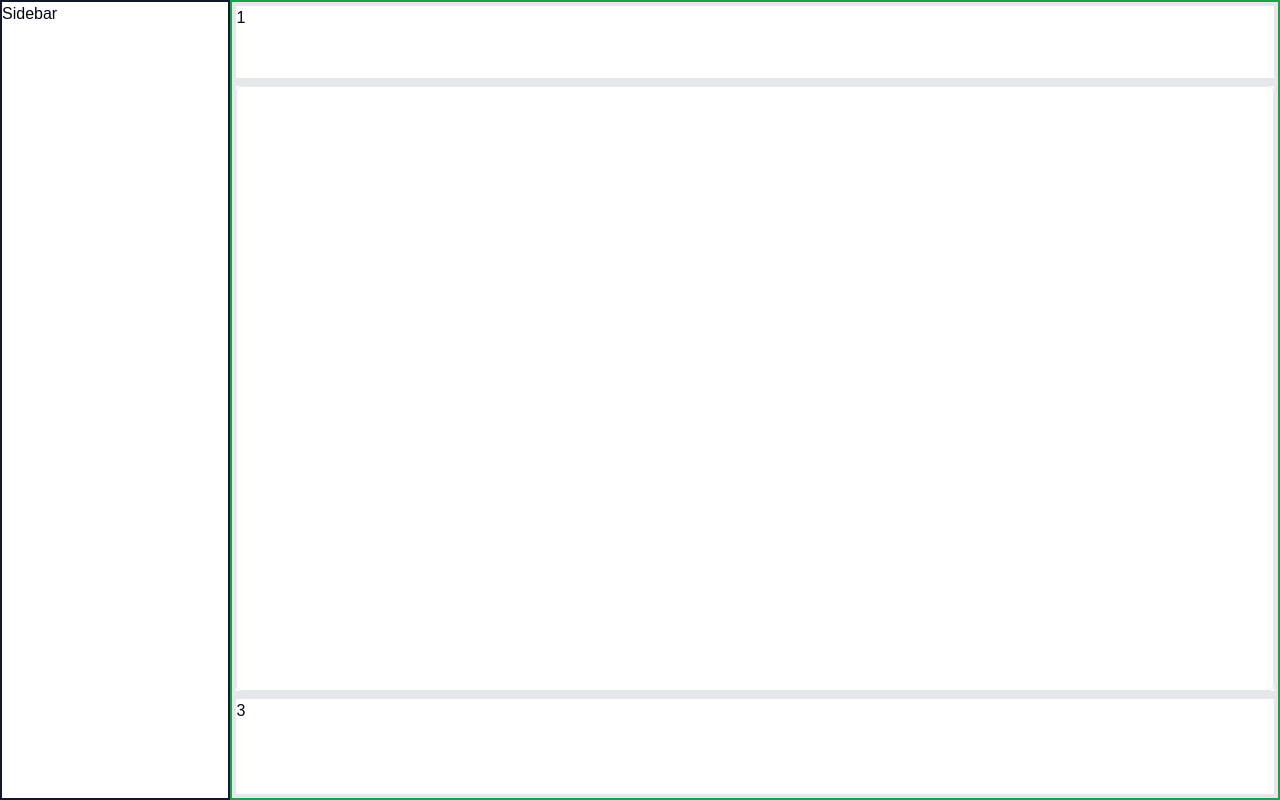
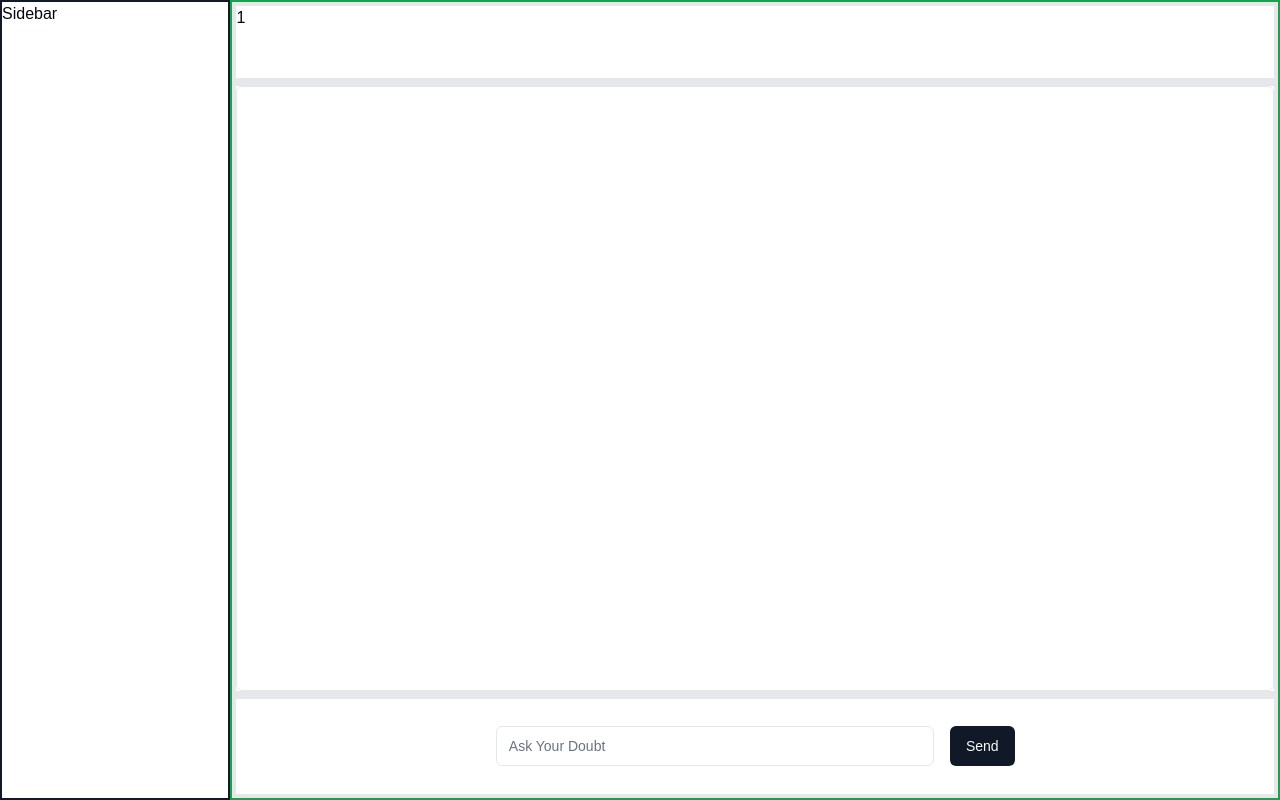
Before and after one commit to Khushil-21/Edith...Your-AI-Companion, a Next.js app: page / in a window 1280 px wide. Built offline with nearby package versions, Linux system fonts and the light colour scheme.

Commit message:
added user input functionality

```diff
--- a/package.json
+++ b/package.json
@@ -10,6 +10,7 @@
   },
   "dependencies": {
     "@radix-ui/react-scroll-area": "^1.0.5",
+    "@radix-ui/react-slot": "^1.0.2",
     "@vercel/speed-insights": "^1.0.10",
     "class-variance-authority": "^0.7.0",
     "clsx": "^2.1.0",
--- a/src/components/ChatSection.jsx
+++ b/src/components/ChatSection.jsx
@@ -1,16 +1,54 @@
-import React from "react";
+"use client";
+import React, { useState } from "react";
 import { ScrollArea } from "@/components/ui/scroll-area";
-
+import { Button } from "@/components/ui/button";
+import { Input } from "@/components/ui/input";
 export default function ChatSection() {
+	const [userInput, setUserInput] = useState("");
+	const [userMessage, setUserMessage] = useState([]);
+	function handleSubmit(e) {
+		setUserMessage([...userMessage, userInput]);
+		setUserInput("");
+	}
 	return (
 		<div className="flex flex-col border-2 border-green-600 h-full flex-1">
 			<div className="border-4 h-[10%]">1</div>
 			<div className="border-4 flex-1 overflow-auto">
 				<ScrollArea className="h-full w-full rounded-md border p-4">
-
+					{userMessage.map((userMessage) => {
+						return (
+							<div
+								key={""}
+								className="w-full justify-center items-end flex flex-col gap-2"
+							>
+								<div className="text-lg font-semibold">User</div>
+								<div className="text-left">{userMessage}</div>
+							</div>
+						);
+					})}
 				</ScrollArea>
 			</div>
-			<div className="border-4 h-[13%]">3</div>
+			<div className="flex justify-center items-center border-4 h-[13%]">
+				<div className="w-1/2 flex gap-4">
+					<Input
+						type="email"
+						placeholder="Ask Your Doubt "
+						onChange={(e) => {
+							setUserInput(e.target.value);
+						}}
+						value={userInput || ""}
+						onKeyDown={(e) => {
+							if (e.key === "Enter") {
+								e.target.blur();
+								handleSubmit();
+							}
+						}}
+					/>
+					<Button type="submit" onClick={handleSubmit}>
+						Send
+					</Button>
+				</div>
+			</div>
 		</div>
 	);
 }
--- /dev/null
+++ b/src/components/ui/button.jsx
@@ -0,0 +1,47 @@
+import * as React from "react"
+import { Slot } from "@radix-ui/react-slot"
+import { cva } from "class-variance-authority";
+
+import { cn } from "@/lib/utils"
+
+const buttonVariants = cva(
+  "inline-flex items-center justify-center whitespace-nowrap rounded-md text-sm font-medium ring-offset-background transition-colors focus-visible:outline-none focus-visible:ring-2 focus-visible:ring-ring focus-visible:ring-offset-2 disabled:pointer-events-none disabled:opacity-50",
+  {
+    variants: {
+      variant: {
+        default: "bg-primary text-primary-foreground hover:bg-primary/90",
+        destructive:
+          "bg-destructive text-destructive-foreground hover:bg-destructive/90",
+        outline:
+          "border border-input bg-background hover:bg-accent hover:text-accent-foreground",
+        secondary:
+          "bg-secondary text-secondary-foreground hover:bg-secondary/80",
+        ghost: "hover:bg-accent hover:text-accent-foreground",
+        link: "text-primary underline-offset-4 hover:underline",
+      },
+      size: {
+        default: "h-10 px-4 py-2",
+        sm: "h-9 rounded-md px-3",
+        lg: "h-11 rounded-md px-8",
+        icon: "h-10 w-10",
+      },
+    },
+    defaultVariants: {
+      variant: "default",
+      size: "default",
+    },
+  }
+)
+
+const Button = React.forwardRef(({ className, variant, size, asChild = false, ...props }, ref) => {
+  const Comp = asChild ? Slot : "button"
+  return (
+    (<Comp
+      className={cn(buttonVariants({ variant, size, className }))}
+      ref={ref}
+      {...props} />)
+  );
+})
+Button.displayName = "Button"
+
+export { Button, buttonVariants }
--- /dev/null
+++ b/src/components/ui/input.jsx
@@ -0,0 +1,20 @@
+import * as React from "react"
+
+import { cn } from "@/lib/utils"
+
+const Input = React.forwardRef(({ className, type, ...props }, ref) => {
+  return (
+    (<input
+      type={type}
+      className={cn(
+        "flex h-10 w-full rounded-md border border-input bg-background px-3 py-2 text-sm ring-offset-background file:border-0 file:bg-transparent file:text-sm file:font-medium placeholder:text-muted-foreground focus-visible:outline-none focus-visible:ring-2 focus-visible:ring-ring focus-visible:ring-offset-2 disabled:cursor-not-allowed disabled:opacity-50",
+        className
+      )}
+
+      ref={ref}
+      {...props} />)
+  );
+})
+Input.displayName = "Input"
+
+export { Input }
```
Also changed, not shown: 1 other file (tests, documents, lock files or other folders).
